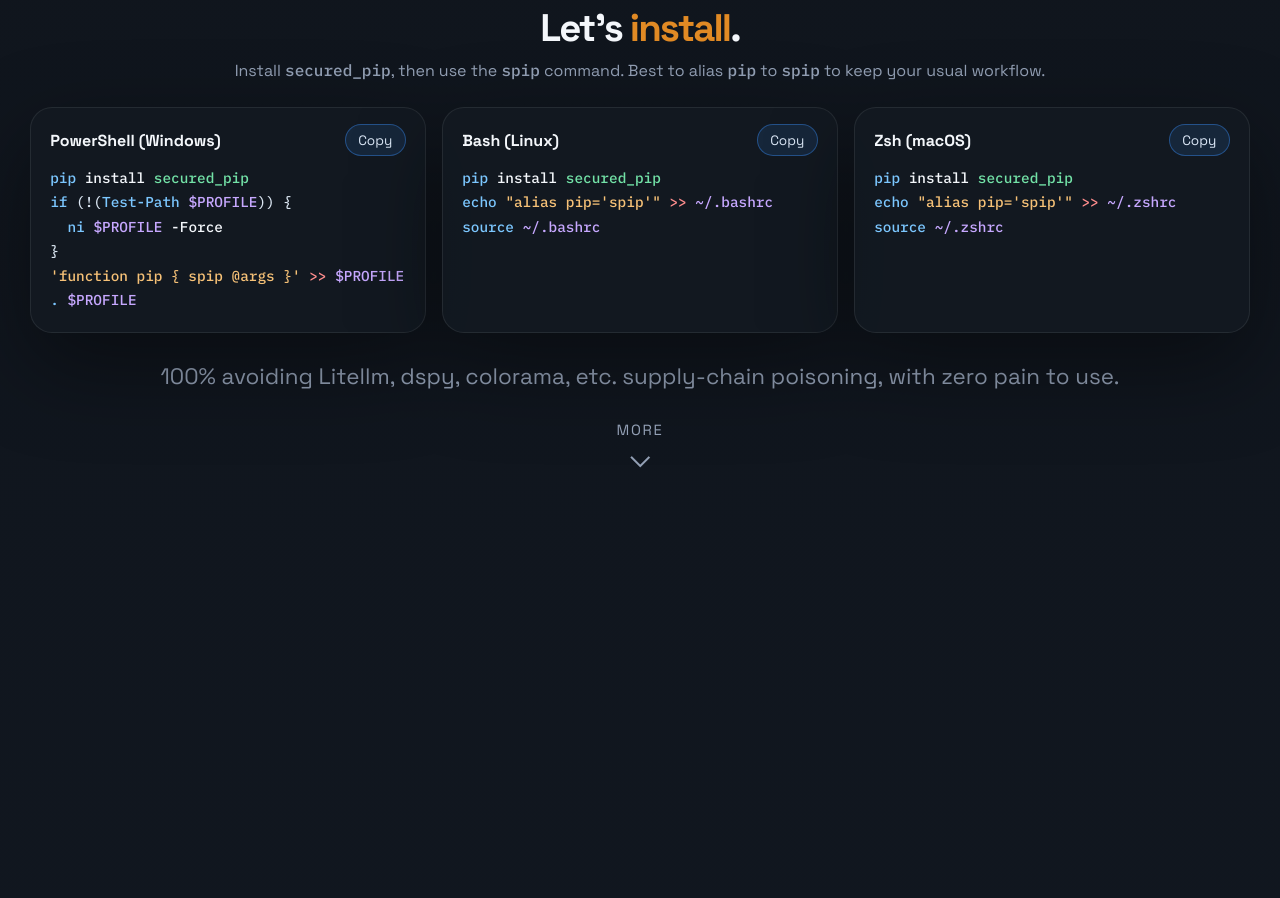
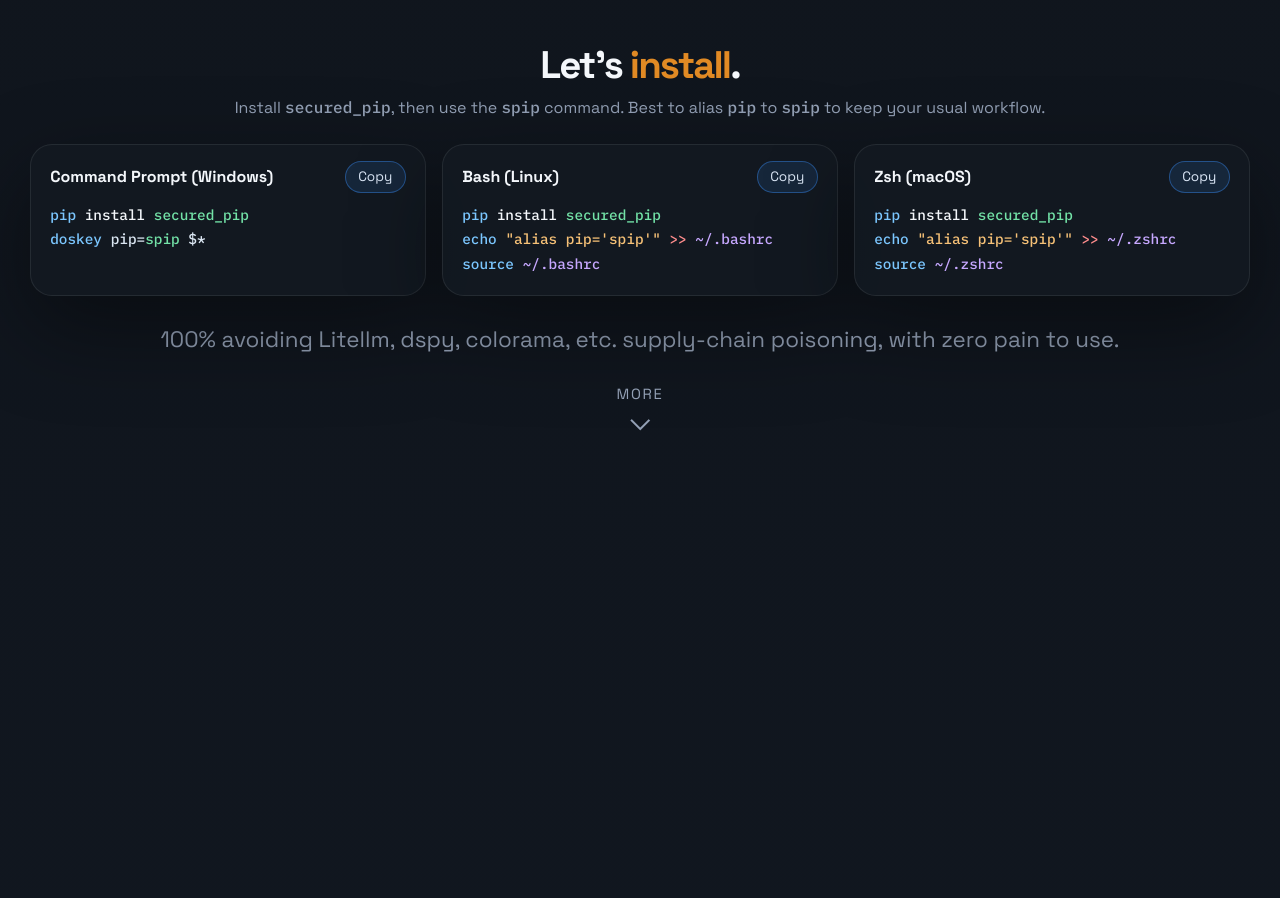
Before and after one commit to LamentXU123/secpipw, a website built with Vite: page doc/index.html in a window 1280 px wide. Shown: the part 1113-2011 px from the top of the page. Built offline with nearby package versions, Linux system fonts and the light colour scheme.

Commit message:
windows 启动方式由 powershell 改为 cmd

```diff
--- a/doc/index.html
+++ b/doc/index.html
@@ -86,21 +86,13 @@
           <div class="install-guides" data-command-guides>
             <article class="install-guide">
               <div class="install-guide-head">
-                <h2>PowerShell (Windows)</h2>
+                <h2>Command Prompt (Windows)</h2>
                 <button class="copy-button" type="button" data-copy-target="copy-powershell">Copy</button>
               </div>
               <pre><code><span class="code-command">pip</span> <span class="code-arg">install</span> <span class="code-package">secured_pip</span>
-<span class="code-keyword">if</span> (!(<span class="code-command">Test-Path</span> <span class="code-var">$PROFILE</span>)) {
-  <span class="code-command">ni</span> <span class="code-var">$PROFILE</span> <span class="code-arg">-Force</span>
-}
-<span class="code-string">'function pip { spip @args }'</span> <span class="code-operator">&gt;&gt;</span> <span class="code-var">$PROFILE</span>
-<span class="code-command">.</span> <span class="code-var">$PROFILE</span></code></pre>
+<span class="code-command">doskey</span> pip=<span class="code-package">spip</span> $*</code></pre>
               <textarea class="copy-buffer" id="copy-powershell" readonly>pip install secured_pip
-if (!(Test-Path $PROFILE)) {
-  ni $PROFILE -Force
-}
-'function pip { spip @args }' >> $PROFILE
-. $PROFILE</textarea>
+doskey pip=spip $*</textarea>
             </article>
 
             <article class="install-guide">
```
Also changed, not shown: doc/zh-cn/index.html (+3 -11 lines), README.md.
